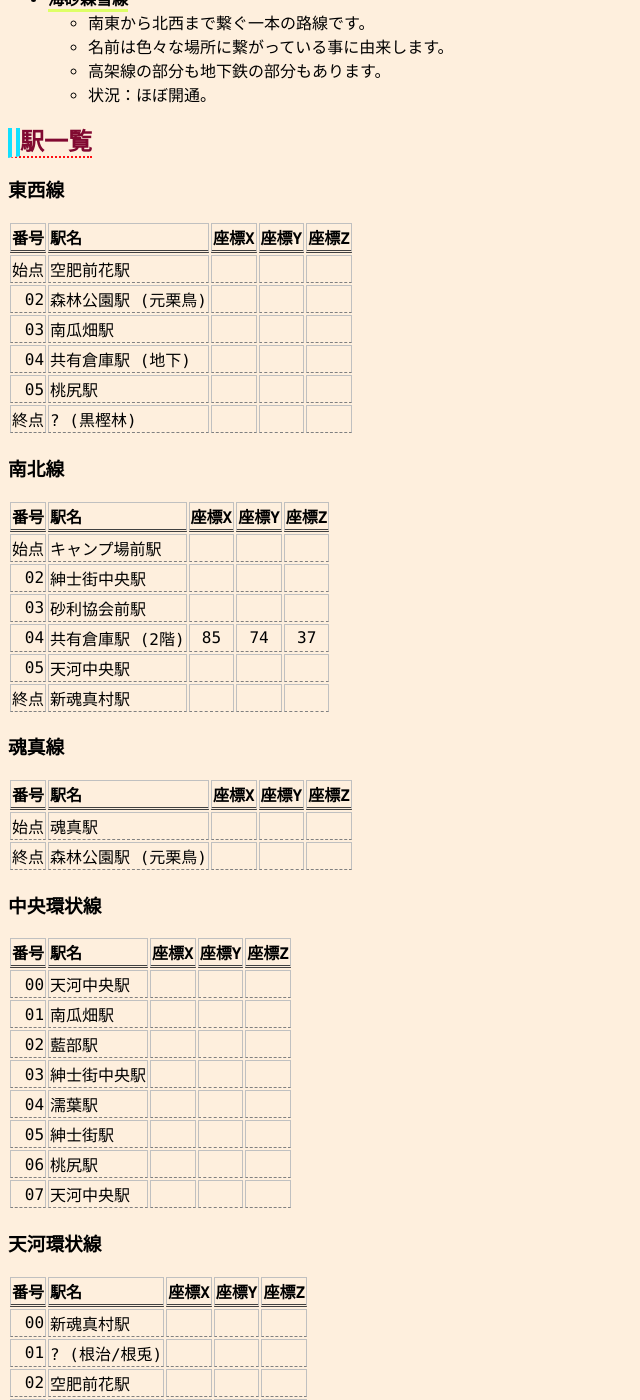
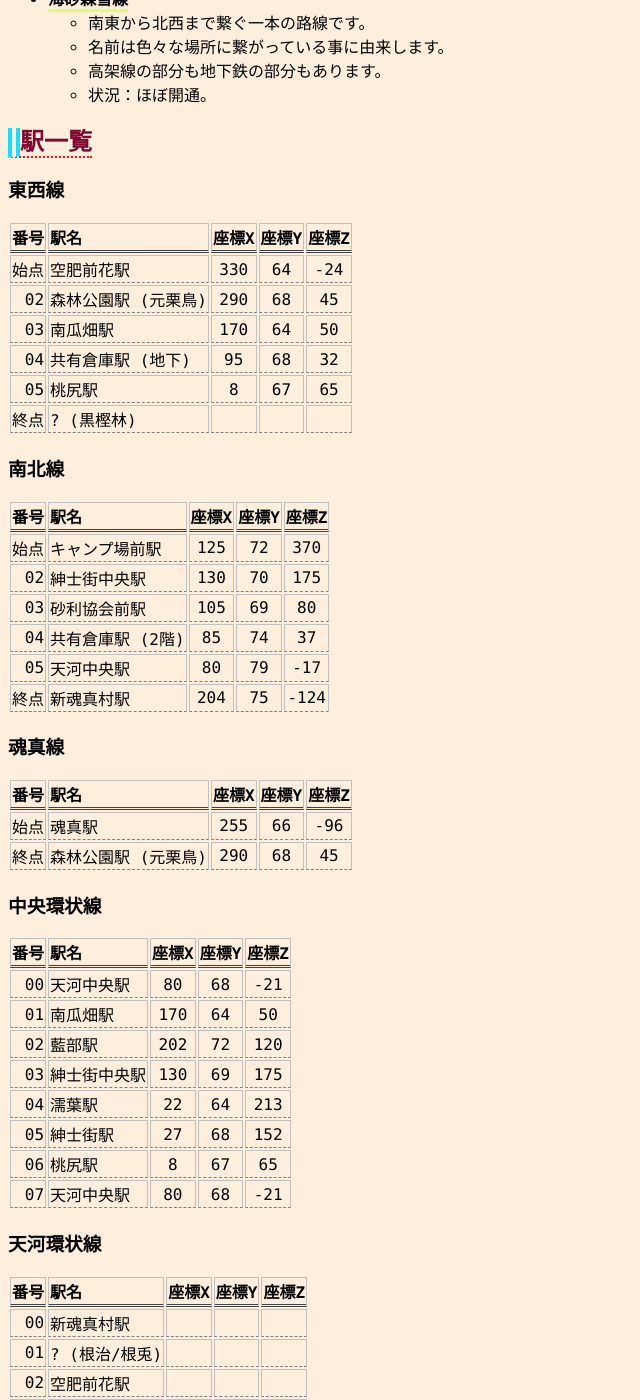
Before and after one commit to Gomadare0/nyuworld, a Jekyll site: the page built from nyuwline/index.md, in a window 1280 px wide and 1400 px high, scrolled down 1150 px. Shown: the whole window, without its empty margins (0-640 px from the left). Built offline with Jekyll 4.4.1, drawn with Linux system fonts in a browser that asks for light colours; some web fonts are replaced; our own code applies the rules of GitHub Pages for plain Markdown files.

Commit message:
一部駅座標追記
地下駅は入口、それ以外はプラットフォームの座標で駅座標を追加しました。

```diff
--- a/nyuwline/index.md
+++ b/nyuwline/index.md
@@ -38,11 +38,11 @@ authors:
 
 |番号|駅名               |座標X|座標Y|座標Z|
 |---:|:------------------|:---:|:---:|:---:|
-|始点|空肥前花駅         |     |     |     |
-|  02|森林公園駅 (元栗鳥)|     |     |     |
-|  03|南瓜畑駅           |     |     |     |
-|  04|共有倉庫駅 (地下)  |     |     |     |
-|  05|桃尻駅             |     |     |     |
+|始点|空肥前花駅         |330  |64   |-24  |
+|  02|森林公園駅 (元栗鳥)|290  |68   |45   |
+|  03|南瓜畑駅           |170  |64   |50   |
+|  04|共有倉庫駅 (地下)  |95   |68   |32   |
+|  05|桃尻駅             |8    |67   |65   |
 |終点|? (黒樫林)         |     |     |     |
 
 
@@ -50,33 +50,33 @@ authors:
 
 |番号|駅名            |座標X|座標Y|座標Z|
 |---:|:---------------|:---:|:---:|:---:|
-|始点|キャンプ場前駅  |     |     |     |
-|  02|紳士街中央駅    |     |     |     |
-|  03|砂利協会前駅    |     |     |     |
+|始点|キャンプ場前駅  |125  |72   |370  |
+|  02|紳士街中央駅    |130  |70   |175  |
+|  03|砂利協会前駅    |105   |69   |80   |
 |  04|共有倉庫駅 (2階)|85   |74   |37   |
-|  05|天河中央駅      |     |     |     |
-|終点|新魂真村駅      |     |     |     |
+|  05|天河中央駅      |80   |79   |-17  |
+|終点|新魂真村駅      |204  |75   |-124 |
 
 ### 魂真線
 
 |番号|駅名               |座標X|座標Y|座標Z|
 |---:|:------------------|:---:|:---:|:---:|
-|始点|魂真駅             |     |     |     |
-|終点|森林公園駅 (元栗鳥)|     |     |     |
+|始点|魂真駅             |255   |66   |-96  |
+|終点|森林公園駅 (元栗鳥)|290  |68   |45   |
 
 
 ### 中央環状線
 
 |番号|駅名        |座標X|座標Y|座標Z|
 |---:|:-----------|:---:|:---:|:---:|
-|  00|天河中央駅  |     |     |     |
-|  01|南瓜畑駅    |     |     |     |
-|  02|藍部駅      |     |     |     |
-|  03|紳士街中央駅|     |     |     |
-|  04|濡葉駅      |     |     |     |
-|  05|紳士街駅    |     |     |     |
-|  06|桃尻駅      |     |     |     |
-|  07|天河中央駅  |     |     |     |
+|  00|天河中央駅  |80   |68   |-21  |
+|  01|南瓜畑駅    |170   |64   |50   |
+|  02|藍部駅      |202  |72   |120  |
+|  03|紳士街中央駅|130  |69   |175  |
+|  04|濡葉駅      |22   |64   |213  |
+|  05|紳士街駅    |27   |68   |152  |
+|  06|桃尻駅      |8    |67   |65   |
+|  07|天河中央駅  |80   |68   |-21  |
 
 
 ### 天河環状線
```
